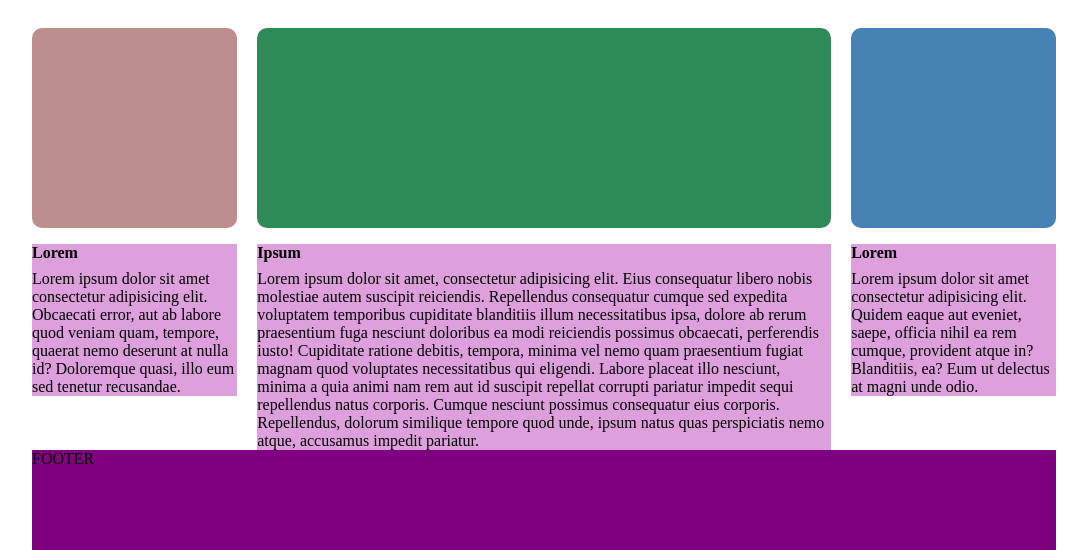
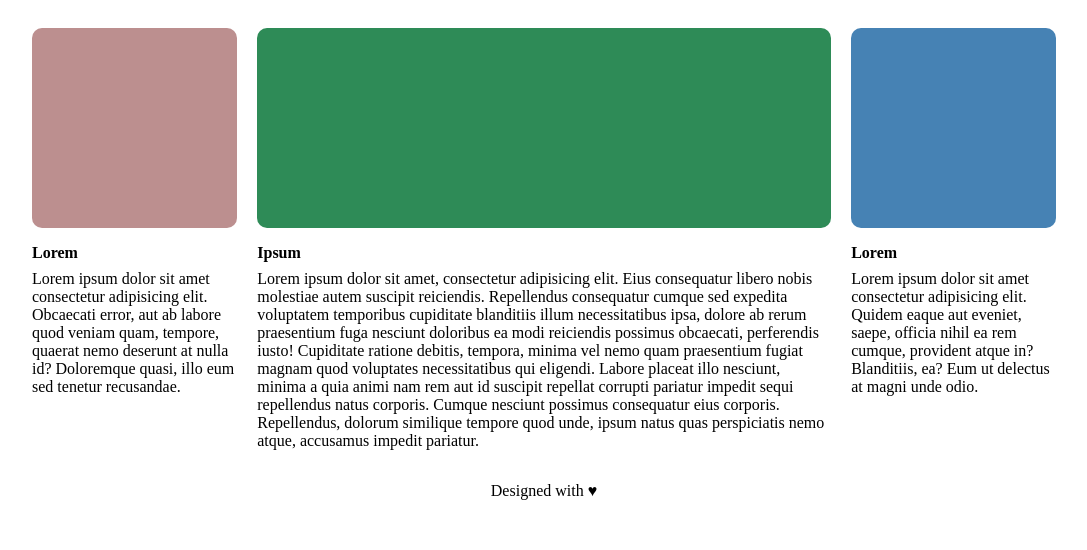
Before and after one commit to AndreiBurbulia/-htmlcss-wp, a plain HTML site: page index.html in a window 1280 px wide. Shown: the part 724-1274 px from the top of the page, without its empty margins (96-1183 px from the left). Drawn offline with Linux system fonts and the light colour scheme.

Commit message:
struttura + testi --mancano foto da inserire

```diff
--- a/css/style.css
+++ b/css/style.css
@@ -114,7 +114,6 @@ h1{
 
 .description_img{
     margin-top: 1rem;
-    background-color: plum;
 }
 
 div.description_img > h4{
@@ -126,7 +125,8 @@ div.description_img > h4{
 /* Footer CSS */
 
 #site_footer{
-    background-color: purple;
     height: 100px;
+    padding-top: 2rem;
+    text-align: center;
 }
 /* /Footer CSS */
--- a/index.html
+++ b/index.html
@@ -100,7 +100,7 @@
 
         <!-- Footer della pagina -->
         <footer id="site_footer">
-            FOOTER
+            Designed with &hearts;
         </footer>
         <!-- Footer della pagina -->
 
```
